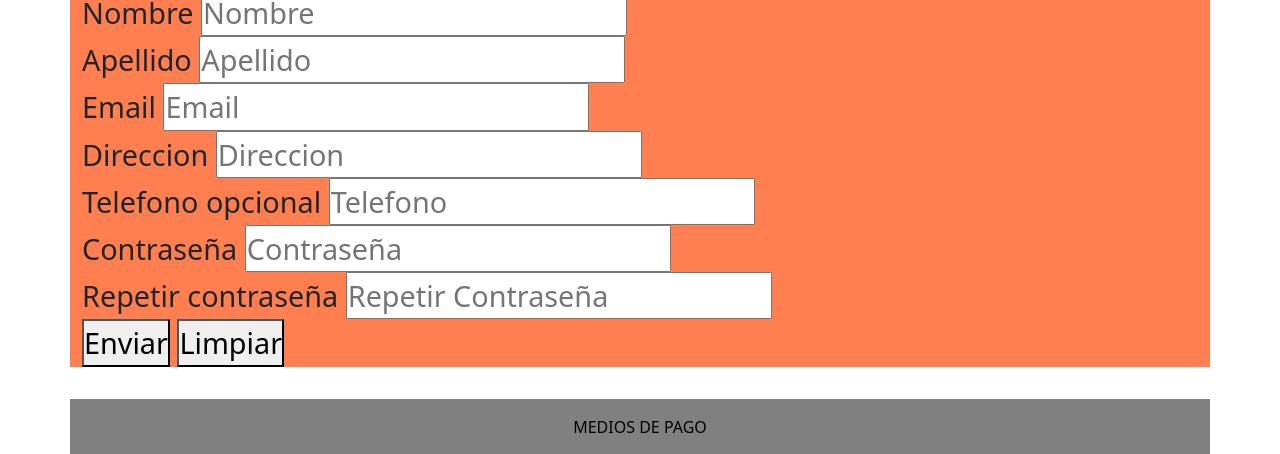
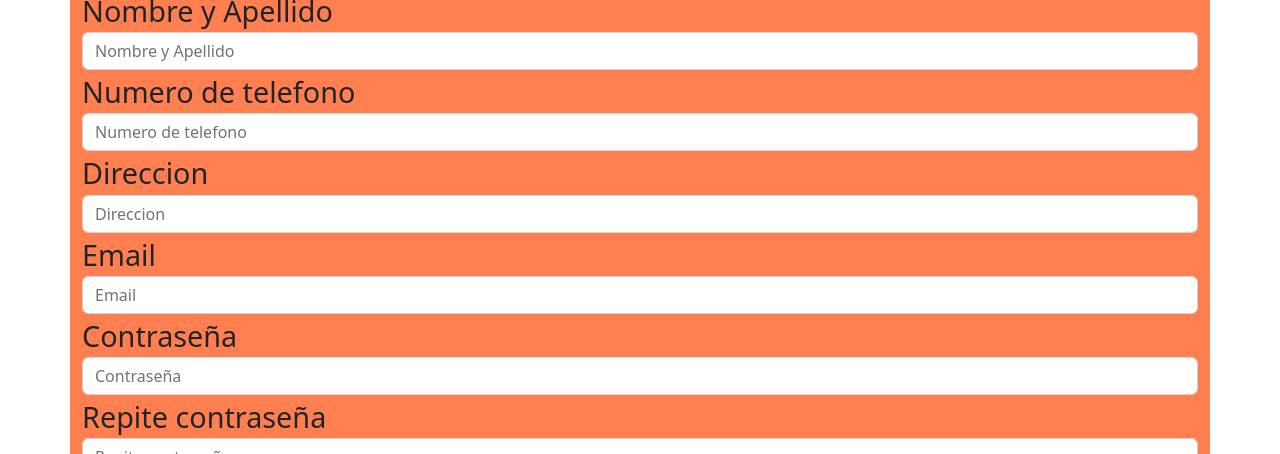
Before and after one commit to Agustina140194/Proyecto-original, a plain HTML site: page formulario.html in a window 1280 px wide. Shown: the part 227-681 px from the top of the page. Drawn offline with nearby package versions, Linux system fonts and the light colour scheme.

Commit message:
modifico formulario

```diff
--- a/formulario.html
+++ b/formulario.html
@@ -102,59 +102,66 @@
           <h1>Crear cuenta</h1>
 
           <form>
-            <label for="nombre">Nombre</label>
-            <input type="text" name="nombre" id="nombre" placeholder="Nombre" />
-            <br />
-
-            <label for="apellido">Apellido</label>
+            <div class="form-group">
+              <label for="exampleInputEmail1">Nombre y Apellido</label>
               <input
-              type="text"
-              name="apellido"
-              id="apellido"
-              placeholder="Apellido"
+                type="email"
+                class="form-control"
+                id="exampleInputEmail1"
+                aria-describedby="emailHelp"
+                placeholder="Nombre y Apellido"
               />
-            <br />
-
-            <label for="email">Email</label>
-            <input type="text" name="email" id="email" placeholder="Email" />
-            <br />
-
-            <label for="direccion">Direccion</label>
+            </div>
+            <div class="form-group">
+              <label for="exampleInputEmail1">Numero de telefono</label>
               <input
-              type="text"
-              name="direccion"
-              id="direccion"
+                type="email"
+                class="form-control"
+                id="exampleInputEmail1"
+                aria-describedby="emailHelp"
+                placeholder="Numero de telefono"
+              />
+            </div>
+            <div class="form-group">
+              <label for="exampleInputEmail1">Direccion</label>
+              <input
+                type="email"
+                class="form-control"
+                id="exampleInputEmail1"
+                aria-describedby="emailHelp"
                 placeholder="Direccion"
               />
-            <br />
-
-            <label for="telefono">Telefono opcional</label>
+            </div>
+            <div class="form-group">
+              <label for="exampleInputEmail1">Email</label>
               <input
-              type="text"
-              name="telefono"
-              id="telefono"
-              placeholder="Telefono"
+                type="email"
+                class="form-control"
+                id="exampleInputEmail1"
+                aria-describedby="emailHelp"
+                placeholder="Email"
               />
-            <br />
-            <label for="contraseña">Contraseña</label>
+            </div>
+            <div class="form-group">
+              <label for="exampleInputPassword1">Contraseña</label>
               <input
                 type="password"
-              name="contraseña"
-              id="contraseña"
+                class="form-control"
+                id="exampleInputPassword1"
                 placeholder="Contraseña"
               />
-            <br />
-            <label for="repetir contraseña">Repetir contraseña</label>
+            </div>
+            <div class="form-group">
+              <label for="exampleInputPassword1">Repite contraseña</label>
               <input
                 type="password"
-              name="repetir contraseña"
-              id="repetir contraseña"
-              placeholder="Repetir Contraseña"
+                class="form-control"
+                id="exampleInputPassword1"
+                placeholder="Repite contraseña"
               />
-            <br />
-            <button type="submit">Enviar</button>
+            </div>
 
-            <button type="reset">Limpiar</button>
+            <button type="submit" class="btn btn-primary">Enviar</button>
           </form>
         </section>
       </div>
```
Lines whose indentation alone changed are shown as unchanged.
